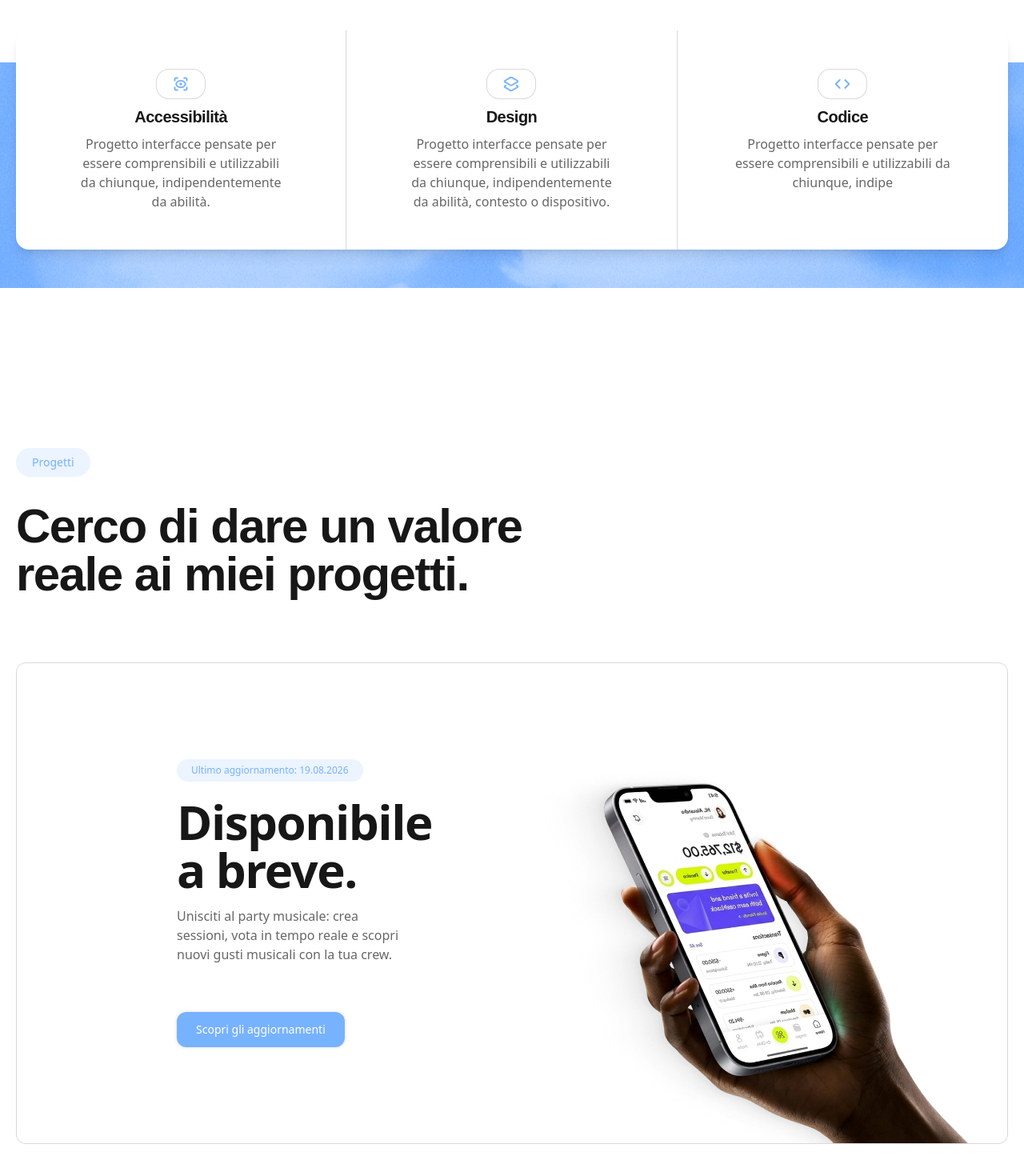
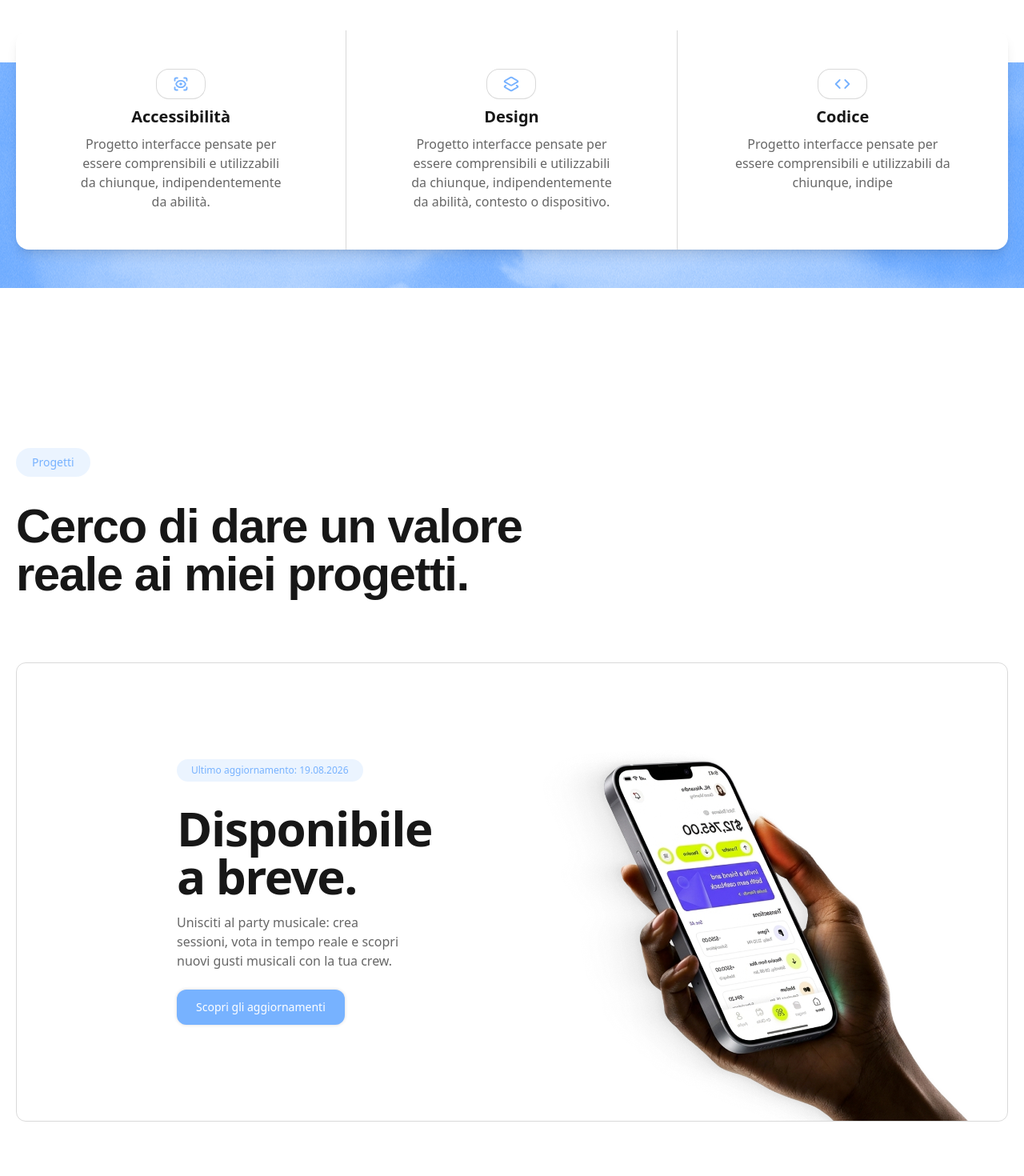
Before and after one commit to nicolocamassa/portfolio, a Next.js app: page / in a window 1280 px wide. Shown: the part 740-2210 px from the top of the page at 80% size. Built offline with nearby package versions, Linux system fonts and the light colour scheme; a web font is replaced by a local one.

Commit message:
feat: add responsiveness project section

```diff
--- a/app/components/layout/header.tsx
+++ b/app/components/layout/header.tsx
@@ -12,7 +12,7 @@ export default function Header() {
         "
       />
 
-      <div className="relative max-w-[1750px] h-18 mx-auto flex items-center justify-between">
+      <div className="relative max-w-[1750px] h-15 md:h-18 mx-auto flex items-center justify-between">
         <div className="logoContainer flex items-center gap-2">
           <LogoText />
         </div>
--- a/app/components/sections/MainContainer.tsx
+++ b/app/components/sections/MainContainer.tsx
@@ -2,9 +2,10 @@ import { Children } from "react";
 
 export default function MainContainer({ children, className = "" }: { children: React.ReactNode, className?: string}) {
     return (
-        <div className={`max-w-[1600px] mx-auto px-3 md:px-5 .bg-red-500 ${className}
-                        [&_h2]:text-6xl [&_h2]:tracking-tight [&_h2]:text-balance
-                        [&_h2]:max-w-2/3 [&_h2]:font-sans [&_h2]:font-semibold`}>
+        <div className={`max-w-[1600px] mx-auto px-3 md:px-5 ${className}
+                        [&_h2]:text-4xl  [&_h2]:md:text-6xl
+                        [&_h2]:tracking-tight [&_h2]:text-balance
+                        [&_h2]:max-w-full [&_h2]:md:max-w-2/3 [&_h2]:font-sans [&_h2]:font-semibold`}>
             { children }
         </div>
     )
--- a/app/components/sections/ProjectSection.tsx
+++ b/app/components/sections/ProjectSection.tsx
@@ -1,6 +1,7 @@
 import Badge from "../ui/Badge";
-import Button from "../ui/Buttons";
+import ProjectCard from "../ui/ProjectCard";
 import MainContainer from "./MainContainer";
+
 
 export default function ProjectSection() {
   return (
@@ -11,64 +12,13 @@ export default function ProjectSection() {
         <div className="text-container">
           <Badge size="md">Progetti</Badge>
           <h2 className="mt-3 font-sans font-semibold tracking-tight text-balance
-                         text-3xl sm:text-4xl md:text-5xl lg:text-6xl
+                         text-xl sm:text-xl md:text-5xl lg:text-6xl
                          max-w-3xl">
             Cerco di dare un valore reale ai miei progetti.
           </h2>
         </div>
 
-        {/* Card */}
-        <div
-          className="
-            project-container mt-10 sm:mt-14 lg:mt-20
-            relative overflow-hidden
-            rounded-xl border border-[var(--border-default)]
-            p-6 sm:p-10 xl:p-30 xl:px-50
-            lg:p-20 lg:px-30
-            flex flex-col lg:flex-row lg:items-stretch
-            gap-8
-          "
-        >
-          {/* Left */}
-          <div className="left w-full md:w-1/3">
-            <Badge size="sm">Ultimo aggiornamento: 19.08.2026</Badge>
-
-            <h3 className="font-semibold tracking-tight
-                           text-3xl sm:text-4xl md:text-6xl">
-              Disponibile a breve.
-            </h3>
-
-            <article className="mt-4 text-sm sm:text-base text-[var(--text-secondary)] max-w-prose">
-              Unisciti al party musicale: crea sessioni, vota in tempo reale e scopri nuovi gusti
-              musicali con la tua crew.
-            </article>
-
-            <Button color="cta" size="sm" className="mt-15">
-              Scopri gli aggiornamenti
-            </Button>
-          </div>
-
-          {/* Right (image) */}
-          {/* Mobile: immagine sotto e centrata */}
-          <div className="right w-full lg:hidden">
-            <div className="mx-auto max-w-sm sm:max-w-md">
-              <img
-                src="/images/Project.png"
-                alt=""
-                className="w-full h-auto object-contain"
-              />
-            </div>
-          </div>
-
-          {/* Desktop */}
-          <div className="right hidden lg:block absolute right-10 bottom-0 h-[85%] w-[45%] pointer-events-none">
-            <img
-              src="/images/Project.png"
-              alt=""
-              className="h-full w-full object-contain object-bottom"
-            />
-          </div>
-        </div>
+        <ProjectCard></ProjectCard>
       </MainContainer>
     </section>
   );
--- a/app/components/ui/HeroBanner.tsx
+++ b/app/components/ui/HeroBanner.tsx
@@ -23,7 +23,7 @@ export default function HeroBanner() {
         <Badge type="svg">
             <ScanEye size={20} strokeWidth={2.25} color="var(--brand)" />
         </Badge>
-        <h2>Accessibilità</h2>
+        <h3 className="font-semibold text-xl">Accessibilità</h3>
         <article>
           Progetto interfacce pensate per essere comprensibili e utilizzabili da chiunque,
           indipendentemente da abilità.
@@ -34,7 +34,7 @@ export default function HeroBanner() {
         <Badge type="svg">
             <Layers2 size={20} strokeWidth={2.25} color="var(--brand)" />
         </Badge>
-        <h2>Design</h2>
+        <h3 className="font-semibold text-xl">Design</h3>
         <article>
           Progetto interfacce pensate per essere comprensibili e utilizzabili da chiunque,
           indipendentemente da abilità, contesto o dispositivo.
@@ -45,7 +45,7 @@ export default function HeroBanner() {
         <Badge type="svg">
             <Code size={20} strokeWidth={2.25} color="var(--brand)" />
         </Badge>
-        <h2>Codice</h2>
+        <h3 className="font-semibold text-xl">Codice</h3>
         <article>
           Progetto interfacce pensate per essere comprensibili e utilizzabili da chiunque,
           indipe
--- /dev/null
+++ b/app/components/ui/ProjectCard.tsx
@@ -0,0 +1,59 @@
+import Badge from "./Badge";
+import Button from "./Buttons";
+
+export default function ProjectCard() {
+  return (
+    <div
+      className="
+        project-container
+        mt-10 sm:mt-14 lg:mt-20
+        relative overflow-hidden
+        rounded-xl border border-[var(--border-default)]
+        xl:py-30 xl:px-50
+        lg:py-20 lg:px-30
+        md:py-20 md:px-20
+        py-15 px-10
+        flex flex-col md:flex-row md:items-stretch
+        gap-8
+      "
+    >
+      {/* Left */}
+      <div className="left w-full md:w-1/2 lg:w-1/3 flex flex-col items-center justify-center text-center md:items-start md:text-left">
+        <Badge size="sm">Ultimo aggiornamento: 19.08.2026</Badge>
+
+        <h3 className="mt-2 font-semibold tracking-tight text-4xl sm:text-4xl md:text-5xl lg:text-6xl">
+          Disponibile a breve.
+        </h3>
+
+        <article className="mt-4 text-sm sm:text-base text-[var(--text-secondary)] max-w-prose">
+          Unisciti al party musicale: crea sessioni, vota in tempo reale e scopri nuovi gusti
+          musicali con la tua crew.
+        </article>
+
+        <Button color="cta" size="sm" className="mt-6">
+          Scopri gli aggiornamenti
+        </Button>
+      </div>
+
+      {/* Mobile only image */}
+      <div className="right w-full md:hidden">
+        <div className="mx-auto mt-8 -mb-15 max-w-sm sm:max-w-md">
+          <img
+            src="/images/Project.png"
+            alt=""
+            className="w-full h-auto object-contain"
+          />
+        </div>
+      </div>
+
+      {/* Tablet + Desktop image */}
+      <div className="right hidden md:block absolute right-6 lg:right-10 bottom-0 h-[85%] w-[48%] lg:w-[45%] pointer-events-none">
+        <img
+          src="/images/Project.png"
+          alt=""
+          className="h-full w-full object-contain object-bottom"
+        />
+      </div>
+    </div>
+  );
+}
```
